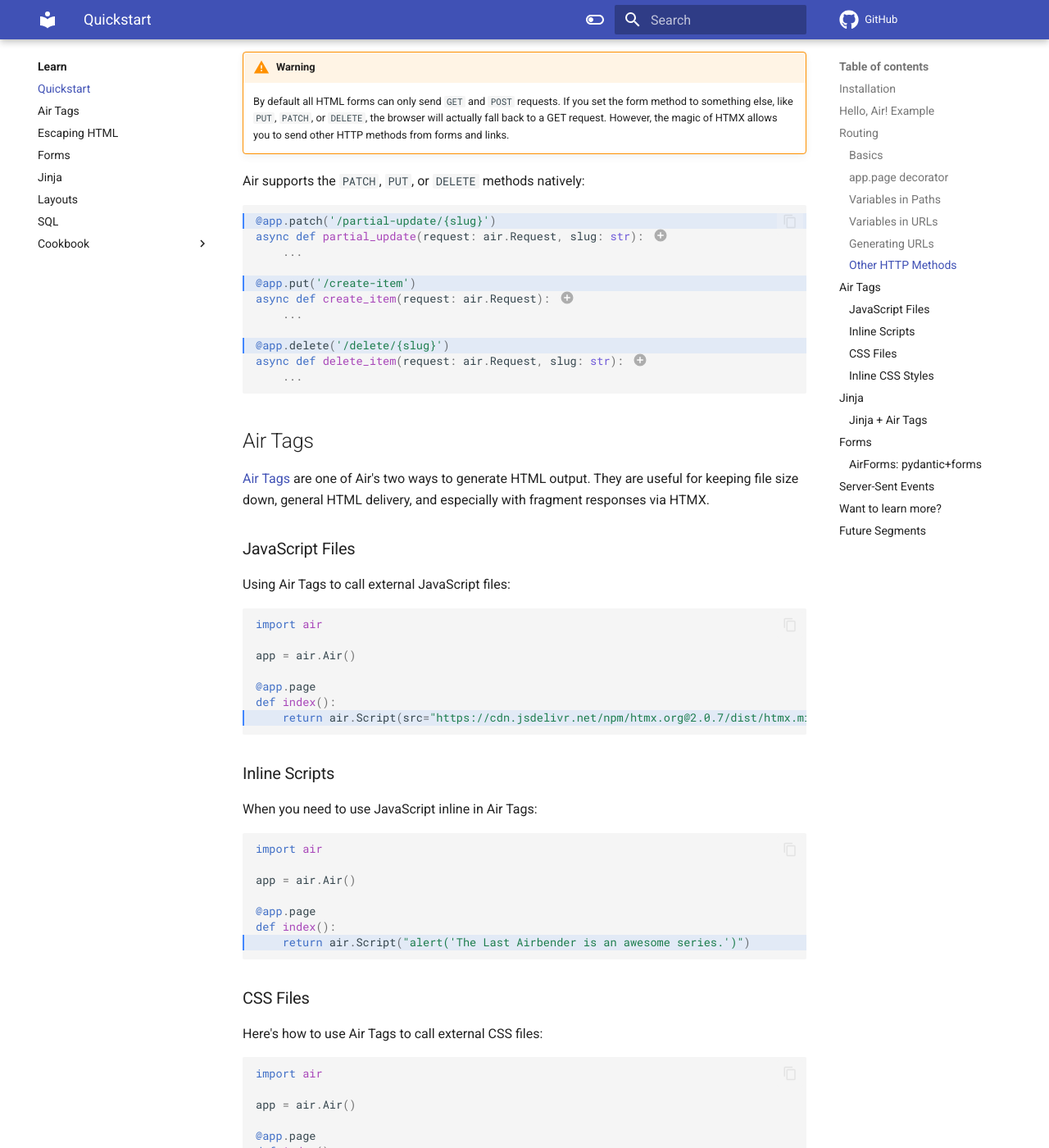
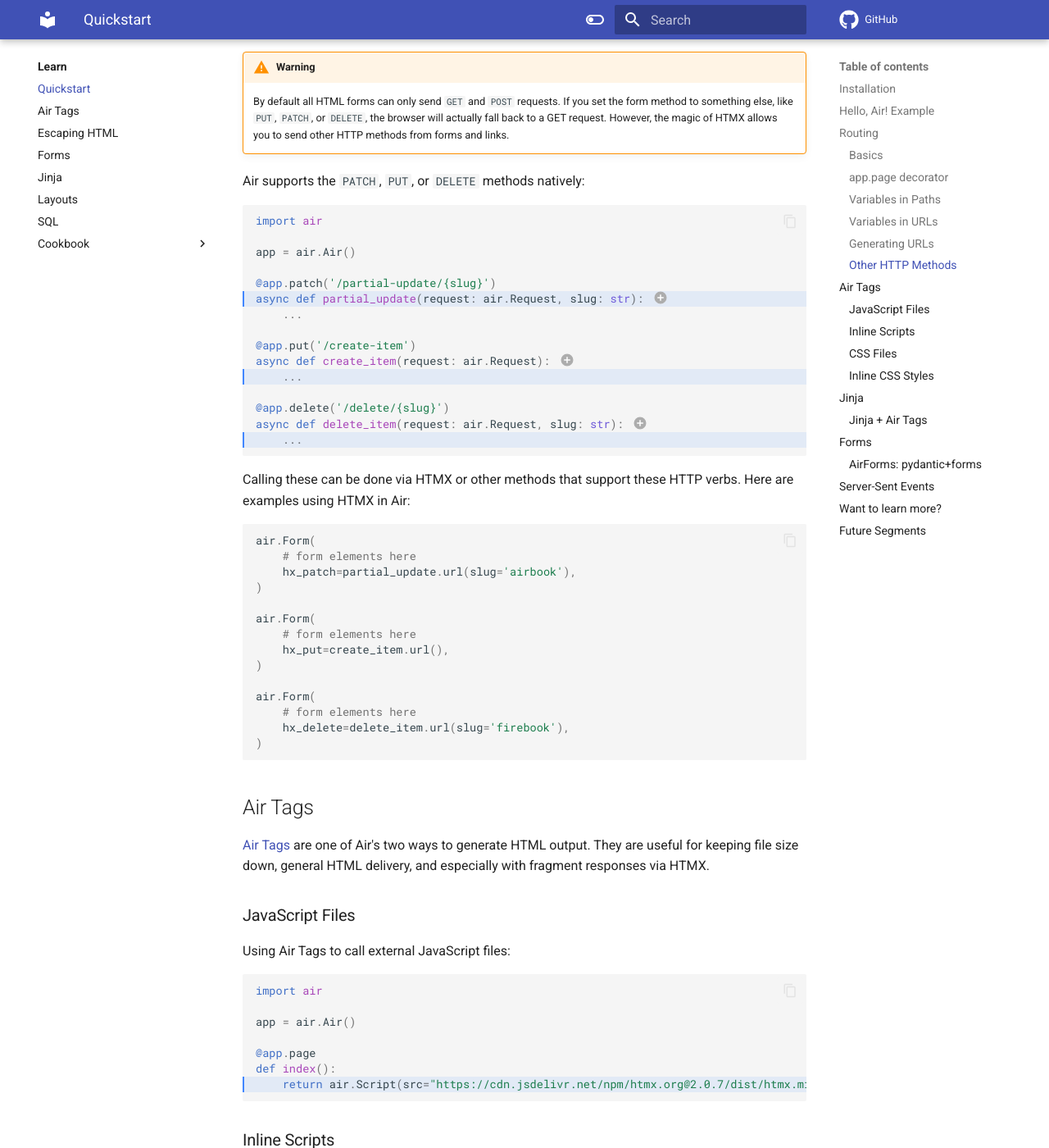
Before and after one commit to feldroy/air, an MkDocs documentation site: the page built from docs/learn/quickstart.md, in a window 1280 px wide and 1400 px high, scrolled down 4334 px. Shown: the whole window at 82% size. Built offline with MkDocs 1.6.1 and Material for MkDocs 9.7.7, drawn with Linux system fonts in a browser that asks for light colours; comment, search, counter and statistics services are not loaded.

Commit message:
Add HTMX form submissions with hx_ attrs
How to use these HTTP verbs with HTMX and Air forms.

Also improved code clarity and fixed minor formatting issues.

````diff
--- a/docs/learn/quickstart.md
+++ b/docs/learn/quickstart.md
@@ -211,10 +211,13 @@ def index():
 
     By default all HTML forms can only send `GET` and `POST` requests. If you set the form method to something else, like `PUT`, `PATCH`, or `DELETE`, the browser will actually fall back to a GET request. However, the magic of HTMX allows you to send other HTTP methods from forms and links.
 
-
 Air supports the `PATCH`, `PUT`, or `DELETE` methods natively:
 
-```python hl_lines="1 5 9"
+```python hl_lines="6 11 15"
+import air
+
+app = air.Air()
+
 @app.patch('/partial-update/{slug}')
 async def partial_update(request: air.Request, slug: str): # (1)!
     ...
@@ -233,6 +236,25 @@ async def delete_item(request: air.Request, slug: str): # (3)!
 2. `PUT` requests are used for creating or replacing resources. The function can handle the incoming data, typically from the request body. Like `POST`, `PUT` requests usually require `async` functions and an `air.Request` argument.
 
 3. `DELETE` requests are used to delete resources. Similar to `PATCH`, the `slug` variable in the URL is passed as an argument to the function.
+
+Calling these can be done via HTMX or other methods that support these HTTP verbs. Here are examples using HTMX in Air:
+
+```python
+air.Form(
+    # form elements here
+    hx_patch=partial_update.url(slug='airbook'),
+)
+
+air.Form(
+    # form elements here
+    hx_put=create_item.url(),
+)
+
+air.Form(
+    # form elements here
+    hx_delete=delete_item.url(slug='firebook'),
+)
+```
 
 ## Air Tags
 
````
